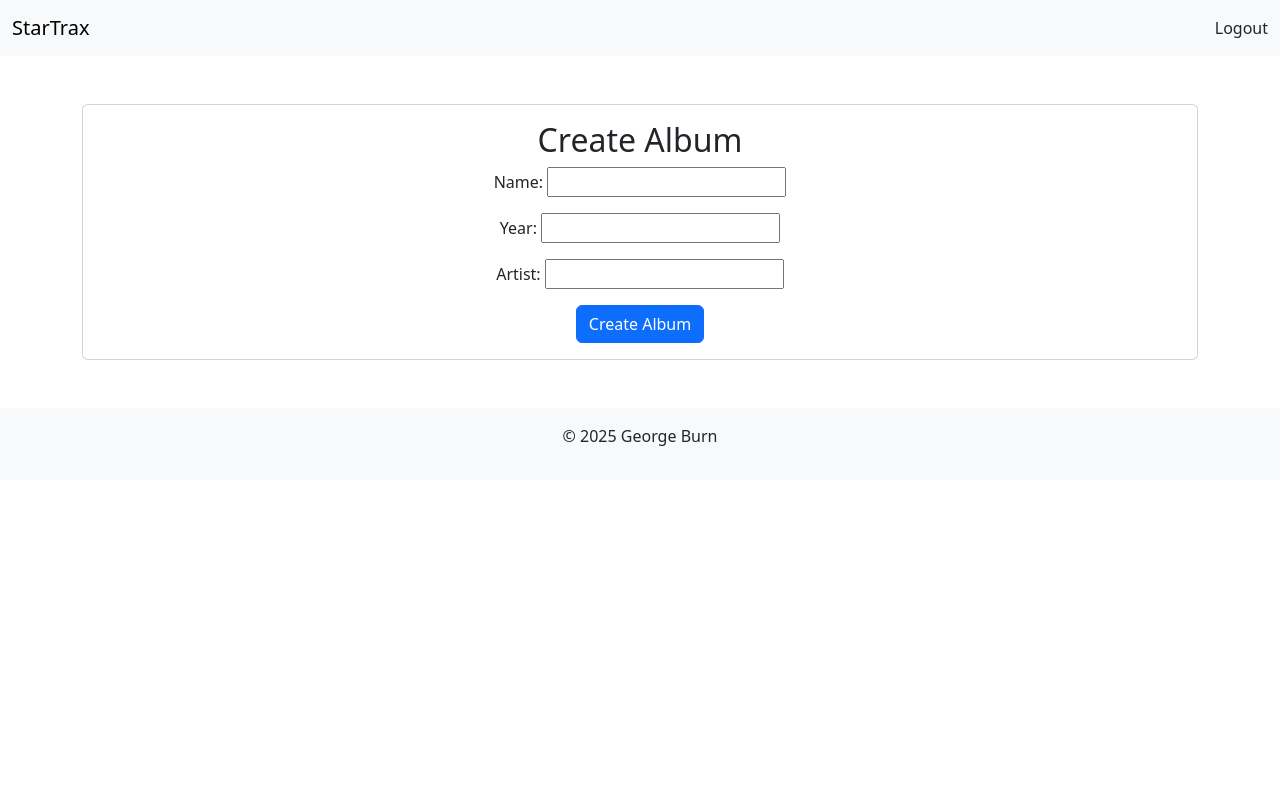
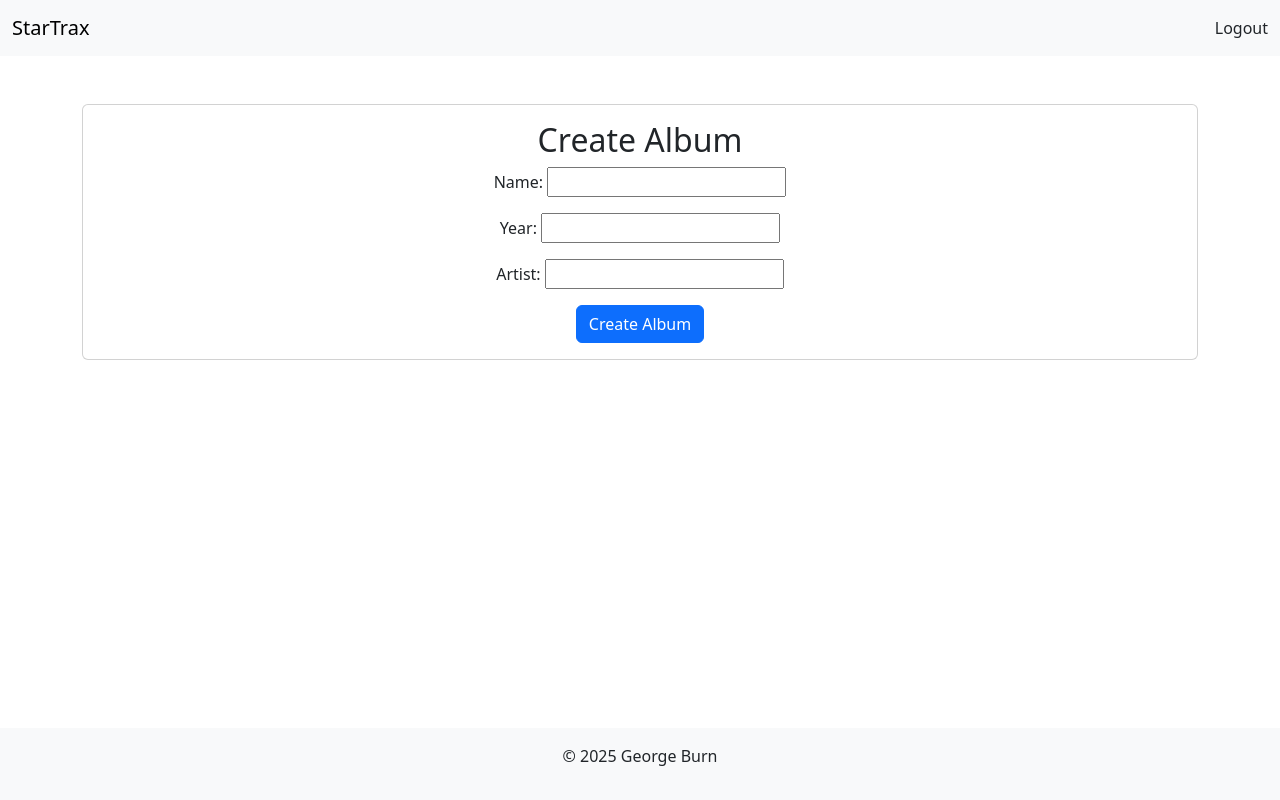
Before and after one commit to Georgeburn94/startrax, a Django app: page /album/new/ in a window 1280 px wide. Run offline with Django 4.2, Linux system fonts and the light colour scheme; the visitor is signed in with stand-in values (Sample User, id 1).

Commit message:
fix: footer to bottom of page using inline CSS

```diff
--- a/startrax/templates/base.html
+++ b/startrax/templates/base.html
@@ -7,6 +7,26 @@
     <title>{% block title %}Your Reviews{% endblock %}</title>
     <link href="https://cdn.jsdelivr.net/npm/bootstrap@5.3.3/dist/css/bootstrap.min.css" rel="stylesheet"
         integrity="sha384-QWTKZyjpPEjISv5WaRU9OFeRpok6YctnYmDr5pNlyT2bRjXh0JMhjY6hW+ALEwIH" crossorigin="anonymous">
+
+        <style>
+            html, body {
+              height: 100%;
+            }
+
+            body {
+              display: flex;
+              flex-direction: column;
+              min-height: 100vh;
+            }
+
+            main {
+              flex: 1 0 auto;
+            }
+
+            .footer {
+              flex-shrink: 0;
+            }
+          </style>
 </head>
 
 <body>
```
